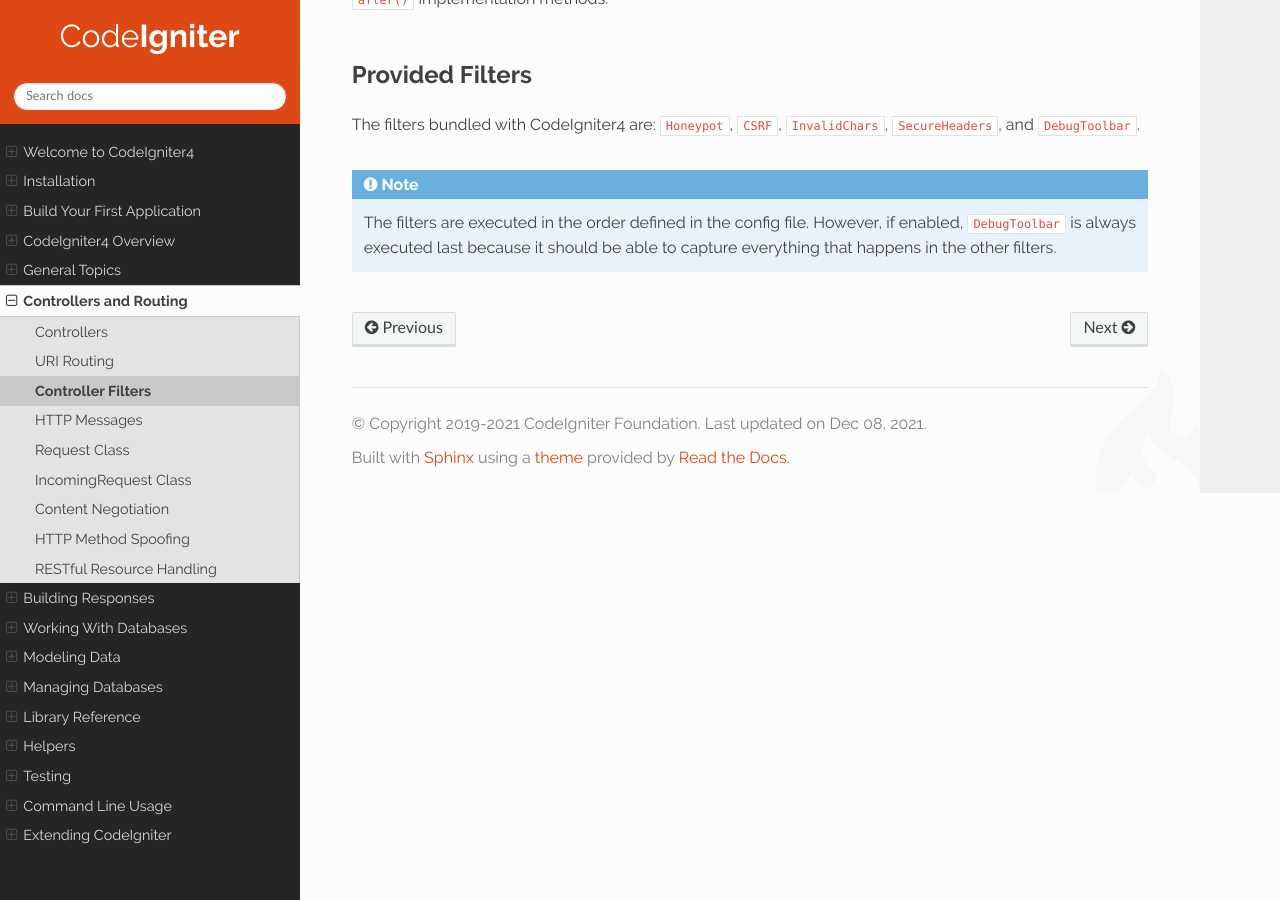
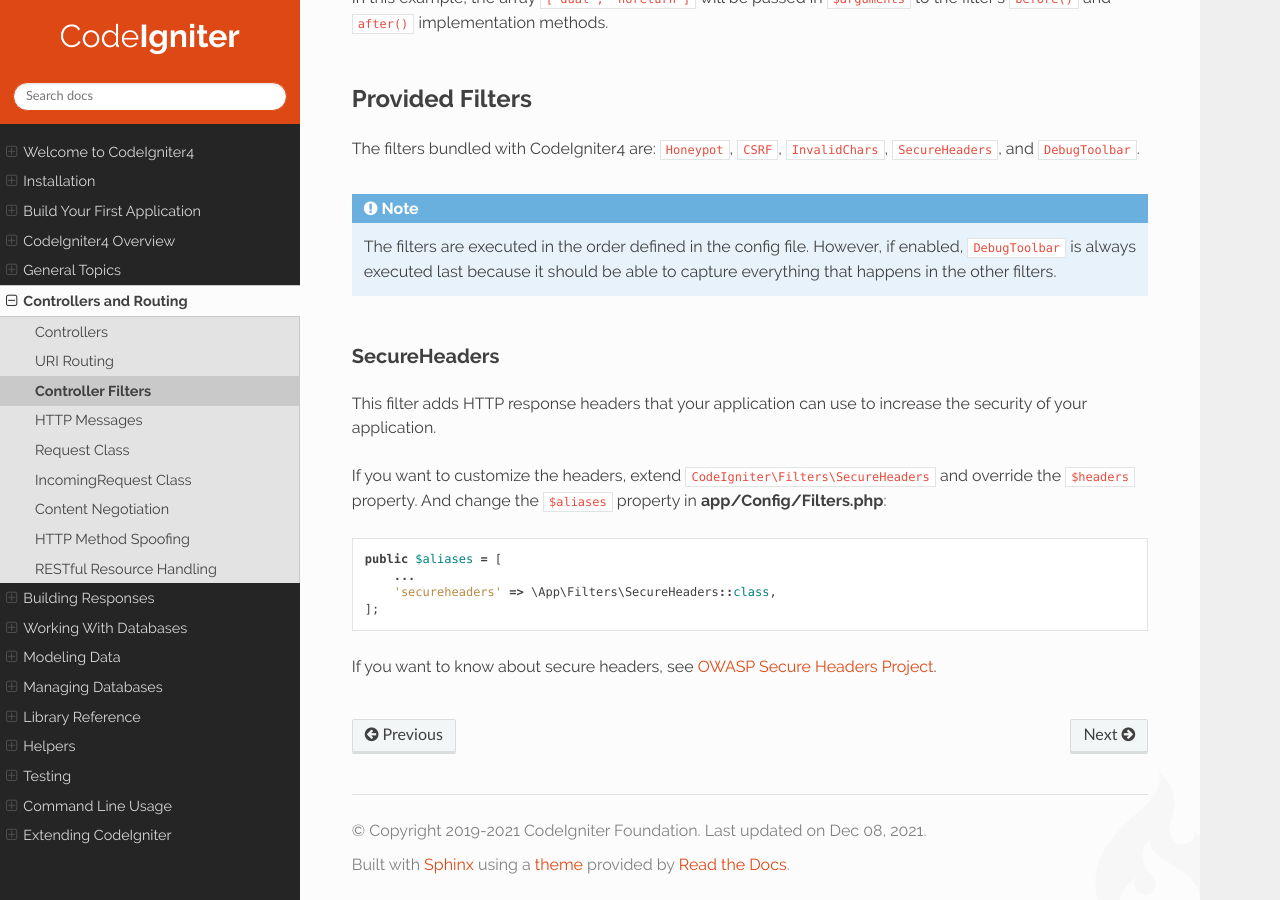
Before and after one commit to NEKOGET/ci4_user_guide_src, a Sphinx documentation site: the page built from source/incoming/filters.rst, in a window 1280 px wide and 900 px high, scrolled down 4597 px. Built offline with Sphinx 7.4.7 and the Read the Docs theme 2.0.0, drawn with Linux system fonts in a browser that asks for light colours.

Commit message:
docs: add how to customize SecureHeaders

```diff
--- a/source/incoming/filters.rst
+++ b/source/incoming/filters.rst
@@ -196,3 +196,17 @@ Provided Filters
 The filters bundled with CodeIgniter4 are: ``Honeypot``, ``CSRF``, ``InvalidChars``, ``SecureHeaders``, and ``DebugToolbar``.
 
 .. note:: The filters are executed in the order defined in the config file. However, if enabled, ``DebugToolbar`` is always executed last because it should be able to capture everything that happens in the other filters.
+
+SecureHeaders
+=============
+
+This filter adds HTTP response headers that your application can use to increase the security of your application.
+
+If you want to customize the headers, extend ``CodeIgniter\Filters\SecureHeaders`` and override the ``$headers`` property. And change the ``$aliases`` property in **app/Config/Filters.php**::
+
+    public $aliases = [
+        ...
+        'secureheaders' => \App\Filters\SecureHeaders::class,
+    ];
+
+If you want to know about secure headers, see `OWASP Secure Headers Project <https://owasp.org/www-project-secure-headers/>`_.
```
